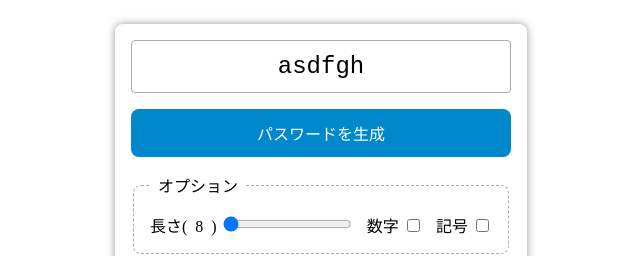
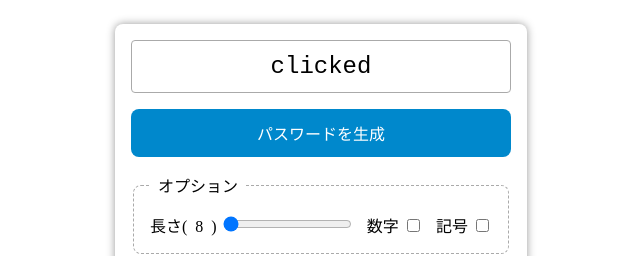
Before and after one commit to umedanaoyuki/passwordGenerator, a plain HTML site: page index.html in a window 1280 px wide. Both pictures are taken after a click on the button "パスワードを生成". Shown: the top 256 px of the page, 319-959 px from the left. Drawn offline with Linux system fonts and the light colour scheme.

Commit message:
パスワード表示画面

```diff
--- a/index.html
+++ b/index.html
@@ -8,8 +8,8 @@
 </head>
 <body>
   <main>
-    <p>asdfgh</p>
-    <button>パスワードを生成</button>
+    <p id="result">asdfgh</p>
+    <button id="btn">パスワードを生成</button>
     <fieldset>
       <legend>オプション</legend>
       <label>
--- a/main.js
+++ b/main.js
@@ -9,4 +9,12 @@
   });
 
 
+  const btn = document.getElementById('btn');
+
+  btn.addEventListener('click', () => {
+       const result = document.querySelector('#result');
+       result.textContent = 'clicked';
+  });
+
+
 }
```
